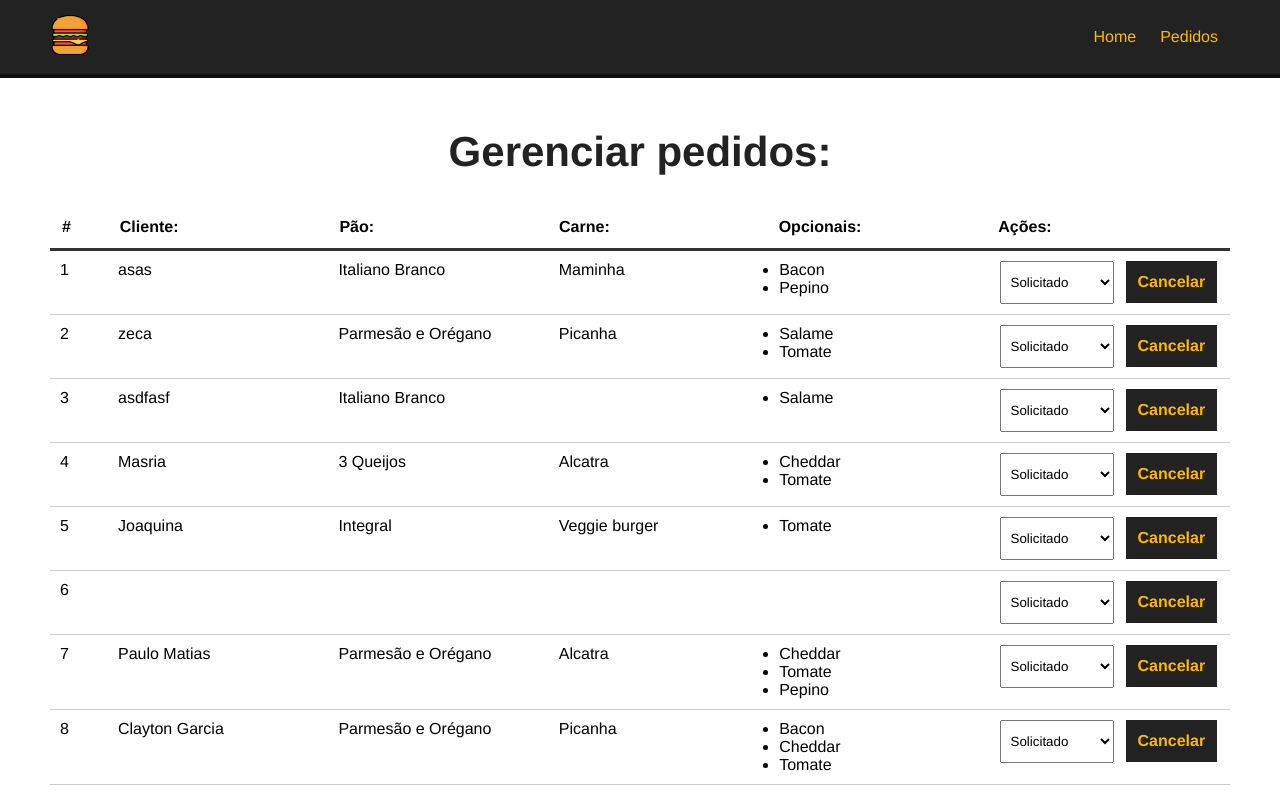
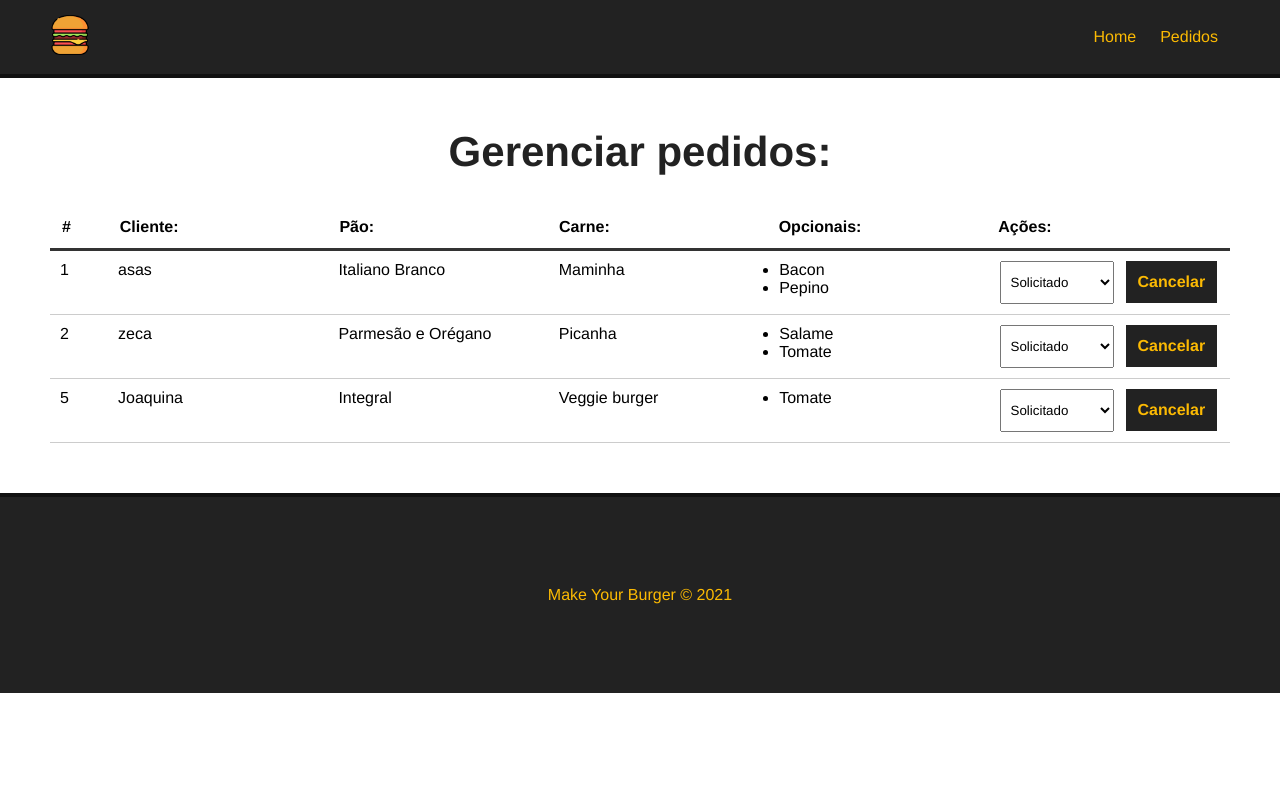
Before and after one commit to Claayton/VueBurguerShop, a Vue app: page /pedidos in a window 1280 px wide. Shown: the top 800 px of the page. Built offline with nearby package versions, Linux system fonts and the light colour scheme; data requests are answered from the project's data file.

Commit message:
removendo pedidos do sistema

```diff
--- a/db/db.json
+++ b/db/db.json
@@ -101,27 +101,6 @@
       "id": 2
     },
     {
-      "nome": "asdfasf",
-      "carne": null,
-      "pao": "Italiano Branco",
-      "opcionais": [
-        "Salame"
-      ],
-      "status": "Solicitado",
-      "id": 3
-    },
-    {
-      "nome": "Masria",
-      "carne": "Alcatra",
-      "pao": "3 Queijos",
-      "opcionais": [
-        "Cheddar",
-        "Tomate"
-      ],
-      "status": "Solicitado",
-      "id": 4
-    },
-    {
       "nome": "Joaquina",
       "carne": "Veggie burger",
       "pao": "Integral",
@@ -130,38 +109,6 @@
       ],
       "status": "Solicitado",
       "id": 5
-    },
-    {
-      "nome": "",
-      "carne": "",
-      "pao": "",
-      "opcionais": [],
-      "status": "Solicitado",
-      "id": 6
-    },
-    {
-      "nome": "Paulo Matias",
-      "carne": "Alcatra",
-      "pao": "Parmesão e Orégano",
-      "opcionais": [
-        "Cheddar",
-        "Tomate",
-        "Pepino"
-      ],
-      "status": "Solicitado",
-      "id": 7
-    },
-    {
-      "nome": "Clayton Garcia",
-      "carne": "Picanha",
-      "pao": "Parmesão e Orégano",
-      "opcionais": [
-        "Bacon",
-        "Cheddar",
-        "Tomate"
-      ],
-      "status": "Solicitado",
-      "id": 8
     }
   ]
 }
--- a/src/components/Dashboard.vue
+++ b/src/components/Dashboard.vue
@@ -25,7 +25,7 @@
                             <option value="">Selecione</option>
                             <option v-for="s in status" :key="s.id" value="s.tipo" :selected="burger.status == s.tipo">{{ s.tipo }}</option>
                         </select>
-                        <button class="delete-btn">Cancelar</button>
+                        <button class="delete-btn" @click="deleteBurger(burger.id)">Cancelar</button>
                     </div>
                 </div>
             </div>
@@ -66,6 +66,16 @@
 
             this.status = data;
 
+        },
+        async deleteBurger(id) {
+
+            const req = await fetch(`http://localhost:3000/burgers/${id}`, {method: "DELETE"});
+
+            const res = await req.json();
+
+            //msg
+
+            this.getPedidos();
         }
     },
     mounted() {
```
